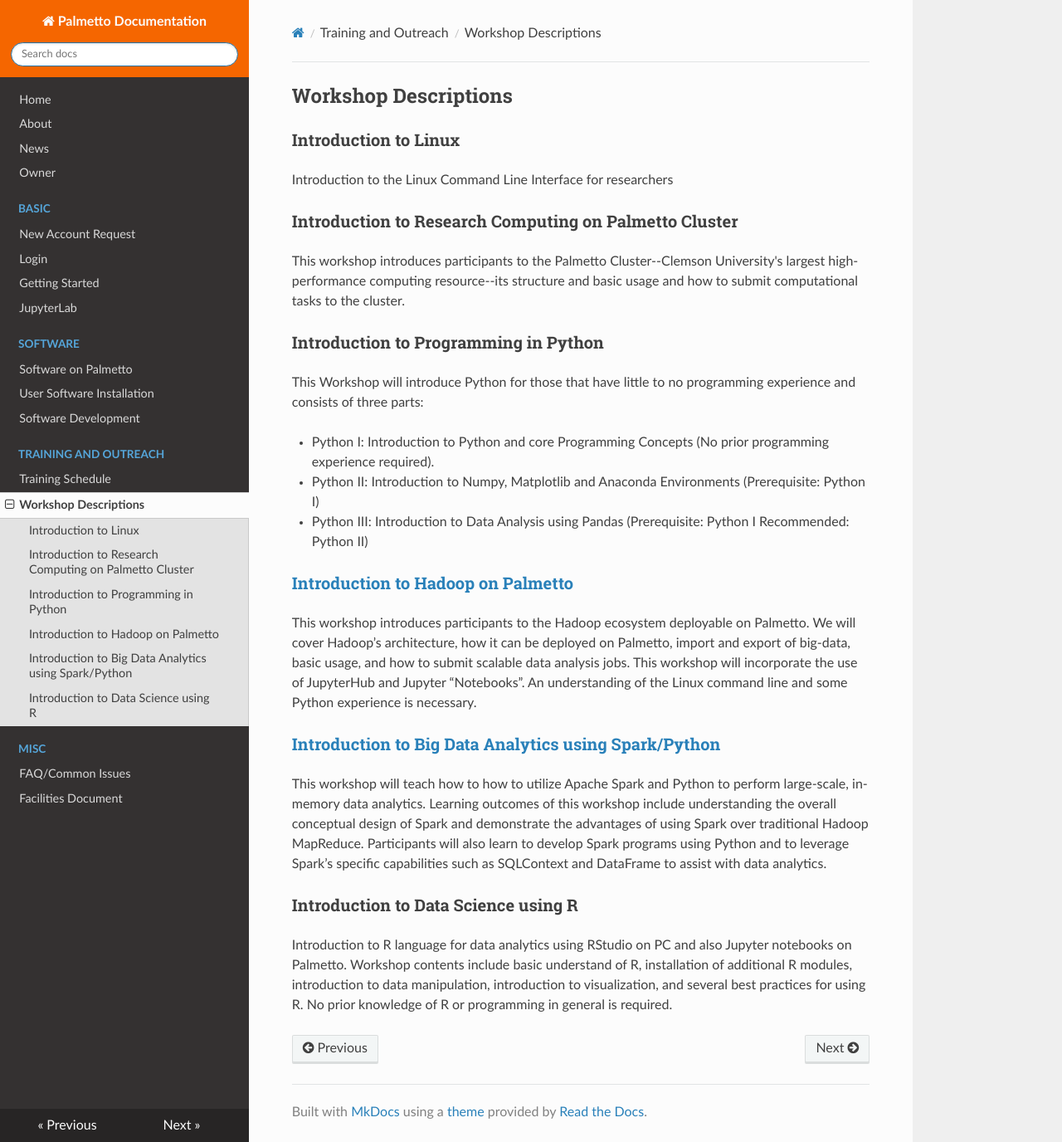
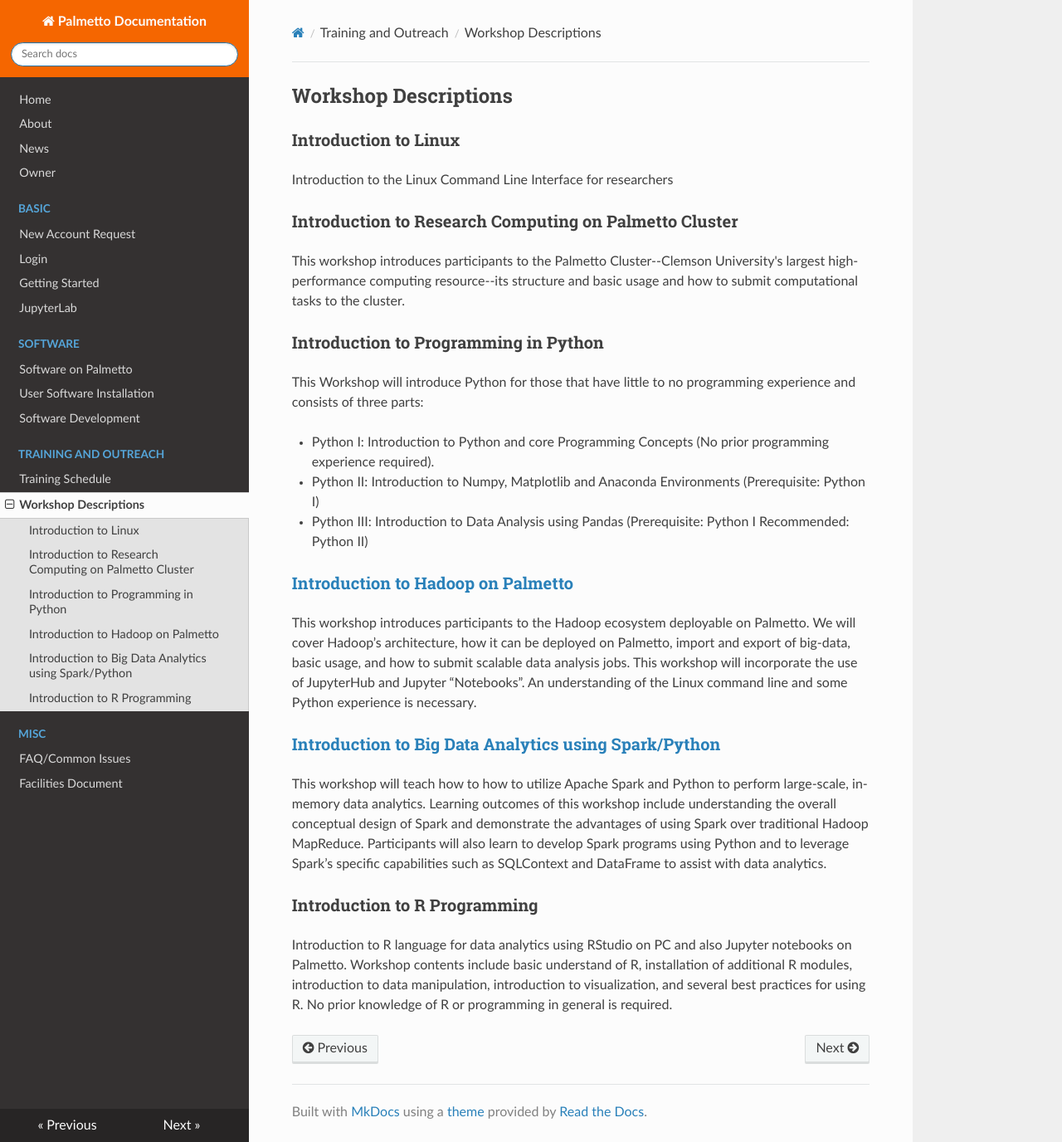
Before and after one commit to clemsonciti/palmetto-documentation, an MkDocs documentation site: the page built from docs/training/workshop.md, in a window 1280 px wide and 1376 px high. Shown: the whole window at 83% size. Built offline with MkDocs 1.6.1, drawn with Linux system fonts in a browser that asks for light colours; nearby versions of some CDN libraries.

Commit message:
Change title R programming

```diff
--- a/docs/training/workshop.md
+++ b/docs/training/workshop.md
@@ -31,7 +31,7 @@ conceptual design of Spark and demonstrate the advantages of using Spark over tr
 MapReduce. Participants will also learn to develop Spark programs using Python and to leverage
 Spark’s specific capabilities such as SQLContext and DataFrame to assist with data analytics.
 
-### Introduction to Data Science using R
+### Introduction to R Programming
 
 Introduction to R language for data analytics using RStudio on PC and also Jupyter notebooks
 on Palmetto. Workshop contents include basic understand of R, installation of additional R
```
